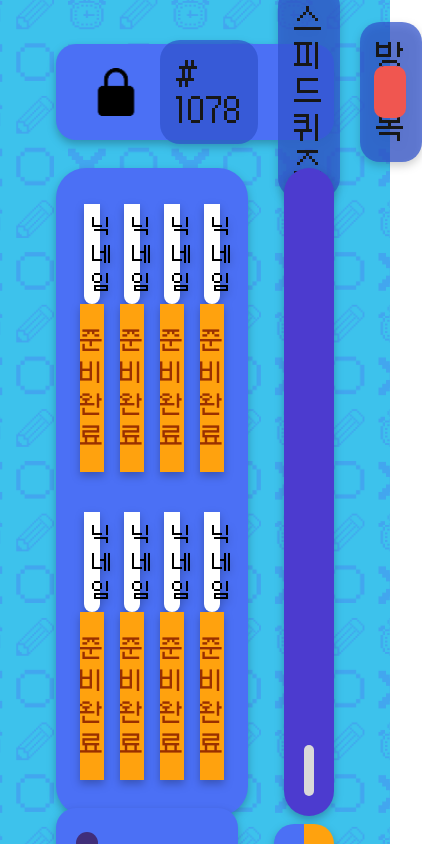
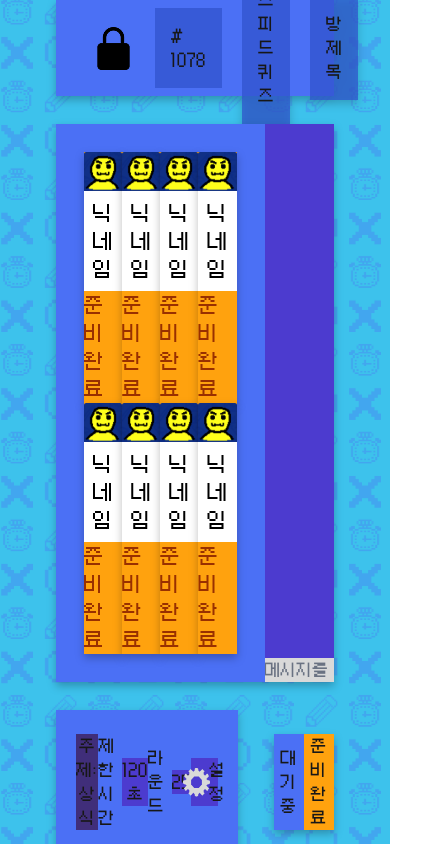
Before and after one commit to prgrms-web-devcourse-final-project/WEB2_3_Our-Tuft_FE, a Next.js app: page /rooms in a window 390 px wide. Shown: the top 844 px of the page, 422 px wide, since content can reach past the window. Built offline with nearby package versions, Linux system fonts and the light colour scheme.

Commit message:
💄 Style: 대기실 UI 개발

```diff
--- a/src/components/Button/CloseButton.tsx
+++ b/src/components/Button/CloseButton.tsx
@@ -6,9 +6,13 @@ export default function CloseButton() {
   return (
     <Link
       href="/lobby"
-      className="bg-[var(--color-ligthRed)] p-4 rounded-[10px]"
+      className="bg-[var(--color-ligthRed)] lg:p-4 md:p-2 lg:rounded-[12px] md:rounded-[8px]"
     >
-      <Image src={close} alt="닫기 아이콘" className="w-5 h-5" />
+      <Image
+        src={close}
+        alt="닫기 아이콘"
+        className="lg:w-4 lg:h-4 md:w-3 md:h-3"
+      />
     </Link>
   );
 }
--- a/src/containers/rooms/RoomsContainer.tsx
+++ b/src/containers/rooms/RoomsContainer.tsx
@@ -5,7 +5,7 @@ import RoomsHeader from "./roomsHeader";
 export default function RoomsContainer() {
   return (
     <div
-      className="flex flex-col w-full min-h-screen h-full items-center justify-center py-11 px-14 bg-center bg-cover bg-repeat"
+      className="flex flex-col w-full min-h-screen h-full items-center justify-center px-14 bg-center bg-cover bg-repeat"
       style={{ backgroundImage: "url('/assets/images/bg.png')" }}
     >
       <RoomsHeader />
--- a/src/containers/rooms/roomsBottom/index.tsx
+++ b/src/containers/rooms/roomsBottom/index.tsx
@@ -3,8 +3,8 @@ import RoomsInfo from "./info/RoomsInfo";
 
 export default function RoomsBottom() {
   return (
-    <div className="flex gap-9 w-full h-32 items-center drop-shadow-custom">
-      <div className="flex-3 bg-[var(--color-second)] py-6 rounded-[20px]">
+    <div className="flex gap-9 w-full items-center drop-shadow-custom">
+      <div className="flex-3 min-w-0 bg-[var(--color-second)] py-6 lg:rounded-[20px]  md:rounded-[12px]">
         <RoomsInfo />
       </div>
       <div className="flex-1">
--- a/src/containers/rooms/roomsBottom/info/RoomActionButtons.tsx
+++ b/src/containers/rooms/roomsBottom/info/RoomActionButtons.tsx
@@ -2,11 +2,11 @@ import React from "react";
 
 export default function RoomActionButtons() {
   return (
-    <div className="flex md:text-xl lg:text-4xl">
-      <button className="flex-1 bg-[var(--color-second)] py-12 rounded-l-[20px]">
+    <div className="flex md:text-md lg:text-4xl cursor-pointer">
+      <button className="flex-1 bg-[var(--color-second)] lg:py-12 md:py-7 lg:rounded-l-[20px] md:rounded-l-[12px]">
         대기 중
       </button>
-      <button className="flex-1 bg-[var(--color-amberOrange)] rounded-r-[20px]">
+      <button className="flex-1 bg-[var(--color-amberOrange)] lg:rounded-r-[20px] md:rounded-r-[12px] cursor-pointer">
         준비 완료
       </button>
     </div>
--- a/src/containers/rooms/roomsBottom/info/RoomsInfo.tsx
+++ b/src/containers/rooms/roomsBottom/info/RoomsInfo.tsx
@@ -4,28 +4,28 @@ import setting from "@/assets/icons/setting.svg";
 export default function RoomsInfo() {
   return (
     <div className="flex justify-between md:text-md lg:text-3xl items-center px-5 md:break-keep">
-      <button className="bg-[var(--color-secondPoint)] w-[20%] rounded-[20px] py-7 min-[1024px]:max-[1380px]:py-0">
+      <button className="bg-[var(--color-secondPoint)] w-[20%] lg:rounded-[20px] md:rounded-[16px] md:py-2 lg:py-7 cursor-pointer">
         주제: 상식{" "}
       </button>
-      <div className="flex md:gap-2 lg:gap-10 text-center items-center">
+      <div className="flex gap-2  text-center items-center">
         <div>제한 시간</div>
-        <div className="bg-[var(--color-point)] md:py-2 md:px-5 lg:py-7 lg:px-14 rounded-[20px]">
+        <div className="bg-[var(--color-point)] text-center md:py-2 md:px-5 lg:py-7 lg:px-10 lg:rounded-[20px] md:rounded-[16px]">
           120초
         </div>
       </div>
-      <div className="flex md:gap-2 lg:gap-10  text-center items-center">
+      <div className="flex gap-2  text-center items-center">
         <div>라운드</div>
-        <div className="bg-[var(--color-point)] md:py-2 md:px-5 lg:py-7 lg:px-20 rounded-[20px]">
+        <div className="bg-[var(--color-point)] md:py-2 md:px-5 lg:py-7 lg:px-10 lg:rounded-[20px] md:rounded-[16px]">
           25
         </div>
       </div>
-      <div className="flex md:gap-2 lg:gap-6 bg-[var(--color-point)] md:py-2 md:px-3 lg:py-7 lg:px-10 rounded-[20px] items-center">
+      <div className="flex md:gap-2 lg:gap-6 bg-[var(--color-point)] lg:w-[15%] md:py-2 md:px-4 lg:py-7 lg:px-10 lg:rounded-[20px] md:rounded-[16px] justify-center cursor-pointer">
         <Image
           src={setting}
           alt="설정 아이콘"
-          className="lg:w-8 lg:h-8 md:w-4 md:h-4"
+          className="lg:w-8 lg:h-8 md:w-6 md:h-6"
         />
-        <span>설정</span>
+        <span className="md:hidden lg:block">설정</span>
       </div>
     </div>
   );
--- a/src/containers/rooms/roomsHeader/index.tsx
+++ b/src/containers/rooms/roomsHeader/index.tsx
@@ -5,12 +5,22 @@ import CloseButton from "../../../components/Button/CloseButton";
 export default function RoomsHeader() {
   return (
     <div className="flex w-full">
-      <div className="flex bg-[var(--color-second)] h-24 w-full items-center justify-between text-3xl px-9 rounded-[20px] drop-shadow-custom">
+      <div className="flex bg-[var(--color-second)] h-24 lg:h-24 md:h-20 w-full items-center justify-between lg:text-3xl md:text-xl px-9 lg:rounded-[20px] md:rounded-[12px] drop-shadow-custom">
         <div className="flex gap-5 items-center">
-          <Image src={rock} alt="잠금 아이콘 " className="w-12 h-12" />
-          <div className="bg-[#3052ccb8] rounded-[20px] p-4"># 1078</div>
-          <div className="bg-[#3052ccb8] rounded-[20px] p-4">스피드 퀴즈</div>
-          <div className="bg-[#3052ccb8] rounded-[20px] p-4">방 제목</div>
+          <Image
+            src={rock}
+            alt="잠금 아이콘 "
+            className="lg:w-12 lg:h-12 md:w-8 md:h-8"
+          />
+          <div className="bg-[#3052ccb8] lg:rounded-[20px] md:rounded-[10px] p-4 lg:p-4 md:p-2">
+            # 1078
+          </div>
+          <div className="bg-[#3052ccb8] lg:rounded-[20px] md:rounded-[10px] p-4 lg:p-4 md:p-2">
+            스피드 퀴즈
+          </div>
+          <div className="bg-[#3052ccb8] lg:rounded-[20px] md:rounded-[10px] p-4 lg:p-4 md:p-2">
+            방 제목
+          </div>
         </div>
         <CloseButton />
       </div>
--- a/src/containers/rooms/roomsMain/chat/Chat.tsx
+++ b/src/containers/rooms/roomsMain/chat/Chat.tsx
@@ -2,9 +2,12 @@ import React from "react";
 
 export default function Chat() {
   return (
-    <div className="flex flex-col bg-[var(--color-point)] h-full rounded-[30px] p-5">
+    <div className="flex flex-col bg-[var(--color-point)] h-full lg:rounded-[32px]  md:rounded-[20px] lg:p-5 md:px-2 md:pb-4">
       <div className="w-full h-full "></div>
-      <input className="w-full rounded-[20px] h-14 bg-[#d9d9d9]" />
+      <input
+        className="w-full lg:rounded-[20px] md:pl-3 lg:pl-6 md:pb-2 lg:pb-0 md:rounded-[16px] lg:h-14 md:h-9 bg-[#d9d9d9] placeholder:text-gray-500  md:placeholder:text-[10px] lg:placeholder:text-[20px]"
+        placeholder="메시지를 입력하세요..."
+      />
     </div>
   );
 }
--- a/src/containers/rooms/roomsMain/index.tsx
+++ b/src/containers/rooms/roomsMain/index.tsx
@@ -4,7 +4,7 @@ import Chat from "./chat/Chat";
 
 export default function RoomsMain() {
   return (
-    <div className="flex gap-9 py-7 w-full drop-shadow-custom">
+    <div className="flex lg:gap-9 md:gap-5 py-7 w-full drop-shadow-custom">
       <div className="flex-3">
         <UserList />
       </div>
--- a/src/containers/rooms/roomsMain/user/UserCard.tsx
+++ b/src/containers/rooms/roomsMain/user/UserCard.tsx
@@ -3,16 +3,16 @@ import dummy from "@/assets/images/dummy.svg";
 
 export default function UserCard({ color }: { color?: string }) {
   return (
-    <div className="flex flex-col items-center justify-center w-full bg-[var(--color-amberOrange)] rounded-[16px] lg:px-8 md:px-4 lg:pt-8 md:pt-4 text-xl drop-shadow-custom">
+    <div className="flex flex-col items-center justify-center w-full bg-[var(--color-amberOrange)] lg:rounded-[16px] md:rounded-[8px] lg:px-8 md:px-4 lg:pt-8 md:pt-4 text-xl drop-shadow-custom">
       <Image
         src={dummy}
         alt="아이콘"
-        className="w-full lg:h-44 md:h-20 text-center rounded-t-[16px] object-cover"
+        className="w-full lg:h-42 md:h-20 text-center lg:rounded-t-[16px] md:rounded-t-[8px] object-cover"
       />
-      <div className="w-full bg-white text-black text-center rounded-b-[16px] p-2 ">
+      <div className="w-full bg-white text-black text-center lg:rounded-b-[16px] md:rounded-b-[8px] p-2 md:text-sm lg:text-2xl">
         닉네임
       </div>
-      <div className="bg-[var(--color-amberOrange)] justify-center text-[#993000] py-5 text-2xl">
+      <div className="bg-[var(--color-amberOrange)] justify-center text-[#993000] lg:py-5 md:py-2 lg:text-2xl md:text-sm md:font-bold">
         준비 완료
       </div>
     </div>
--- a/src/containers/rooms/roomsMain/user/UserList.tsx
+++ b/src/containers/rooms/roomsMain/user/UserList.tsx
@@ -2,7 +2,7 @@ import UserCard from "./UserCard";
 
 export default function UserList() {
   return (
-    <div className="grid grid-cols-4 gap-10 rounded-[30px] bg-[var(--color-second)] p-9">
+    <div className="grid grid-cols-4 lg:gap-8 md:gap-3 lg:rounded-[32px] md:rounded-[20px] bg-[var(--color-second)] p-7">
       <UserCard color="point" />
       <UserCard color="secondPoint" />
       <UserCard />
```
